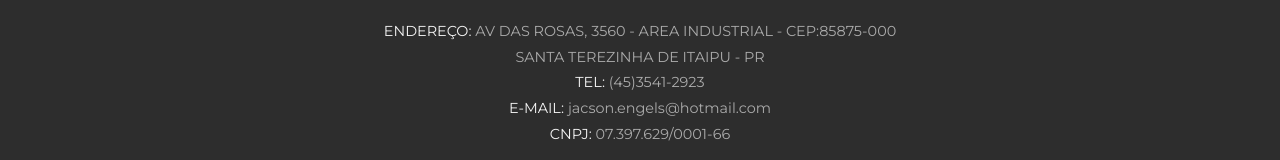
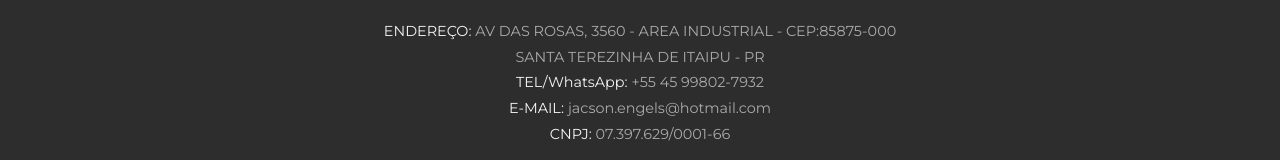
Before and after one commit to jacsonengels-arch/nacionalecopecas, a plain HTML site: page index.html in a window 1280 px wide. Shown: the part 1694-1854 px from the top of the page. Drawn offline with Linux system fonts and the light colour scheme.

Commit message:
Update contact information in index.html

```diff
--- a/index.html
+++ b/index.html
@@ -265,7 +265,7 @@
         <div class="company-info">
             <p><strong>ENDEREÇO:</strong> AV DAS ROSAS, 3560 - AREA INDUSTRIAL - CEP:85875-000 </p>
             <p> SANTA TEREZINHA DE ITAIPU - PR</p>
-            <p><strong>TEL:</strong> (45)3541-2923</p>
+            <p><strong>TEL/WhatsApp:</strong> +55 45 99802-7932</p>
             <p><strong>E-MAIL:</strong> jacson.engels@hotmail.com</p>
             <p><strong>CNPJ:</strong> 07.397.629/0001-66</p>
         </div>
```
